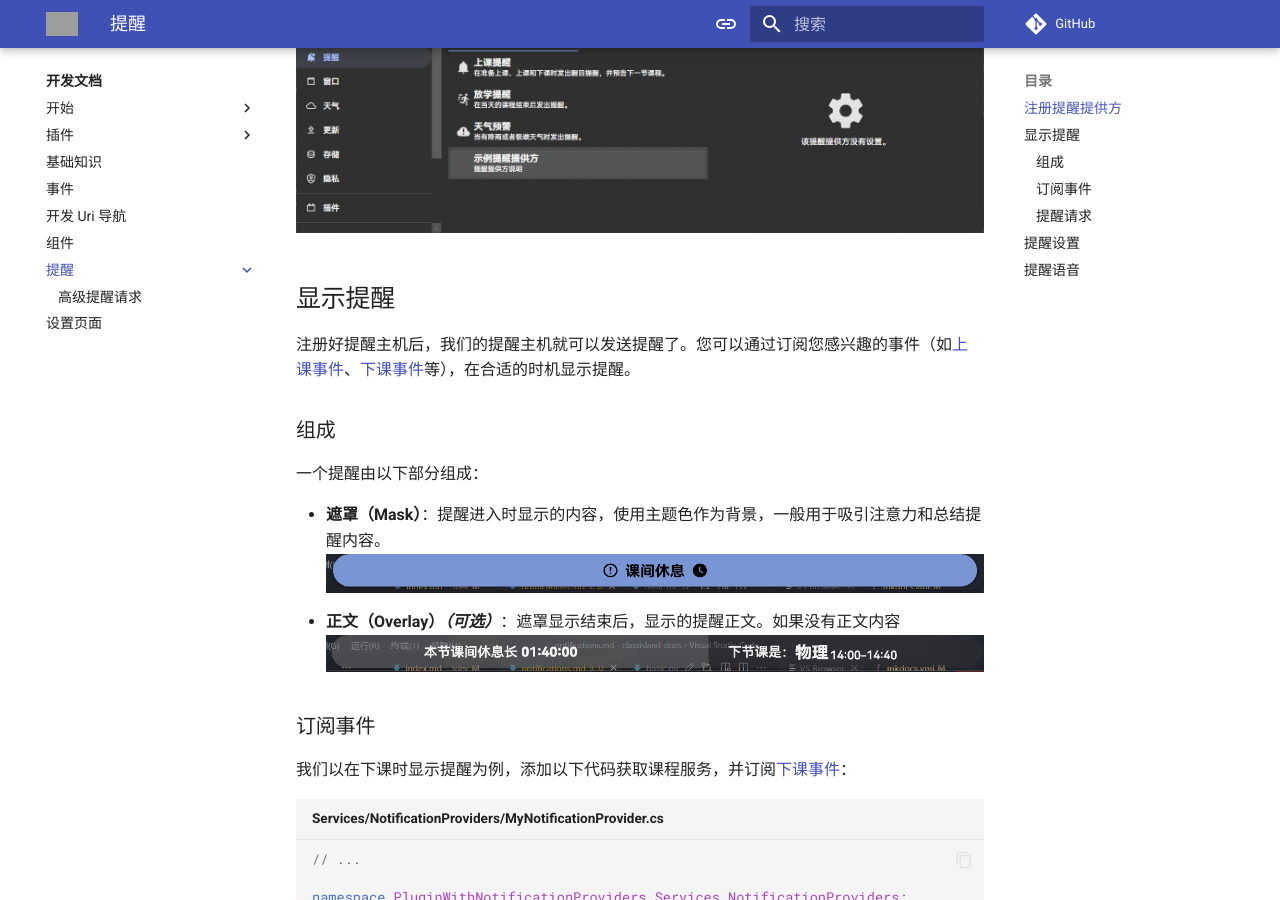
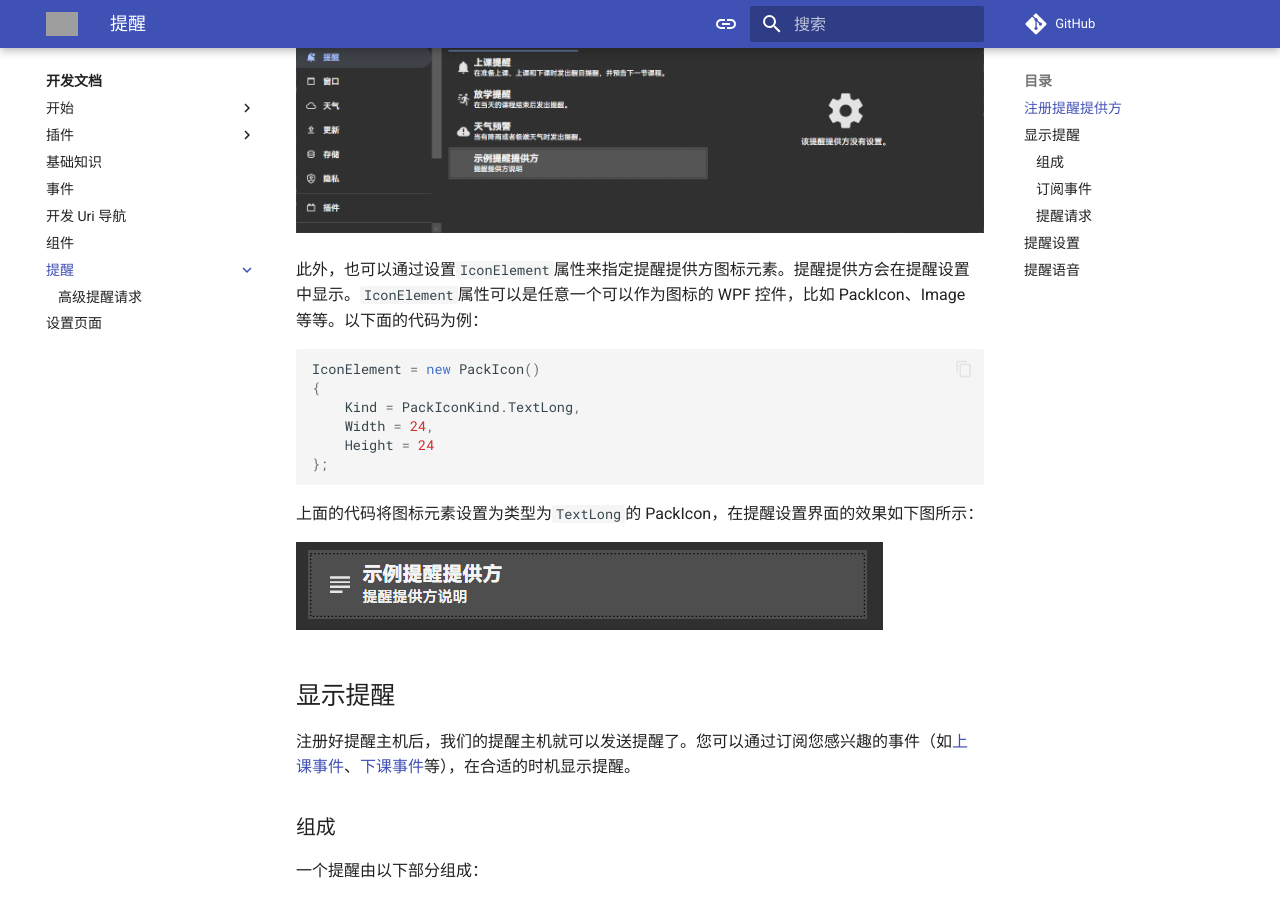
Before and after one commit to ClassIsland/classisland-docs, an MkDocs documentation site: the page built from docs/dev/notifications/index.md, in a window 1280 px wide and 900 px high, scrolled down 2295 px. Built offline with MkDocs 1.6.1 and Material for MkDocs 9.7.7, drawn with Linux system fonts in a browser that asks for light colours; comment, search, counter and statistics services are not loaded; grey boxes are pictures that could not be loaded.

Commit message:
提醒提供方图标文档

````diff
--- a/docs/dev/notifications/index.md
+++ b/docs/dev/notifications/index.md
@@ -86,6 +86,21 @@ services.AddHostedService<MyNotificationProvider>();
 上面的代码将这个提醒提供方作为托管服务注册到了应用主机上，这样这个提醒提供方服务就会在应用启动时自动启动，同时也会在提醒设置中显示。
 
 ![1724554291097](image/index/1724554291097.png)
+
+此外，也可以通过设置`IconElement`属性来指定提醒提供方图标元素。提醒提供方会在提醒设置中显示。`IconElement`属性可以是任意一个可以作为图标的 WPF 控件，比如 PackIcon、Image 等等。以下面的代码为例：
+
+``` csharp
+IconElement = new PackIcon()
+{
+    Kind = PackIconKind.TextLong,
+    Width = 24,
+    Height = 24
+};
+```
+
+上面的代码将图标元素设置为类型为`TextLong`的 PackIcon，在提醒设置界面的效果如下图所示：
+
+![1724580808124](image/index/1724580808124.png)
 
 ## 显示提醒
 
````
Also changed, not shown: docs/dev/notifications/image/index/1724580808124.png (added).
